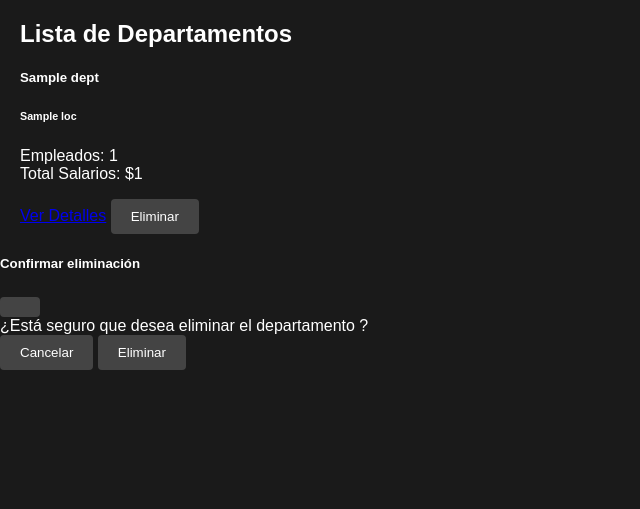
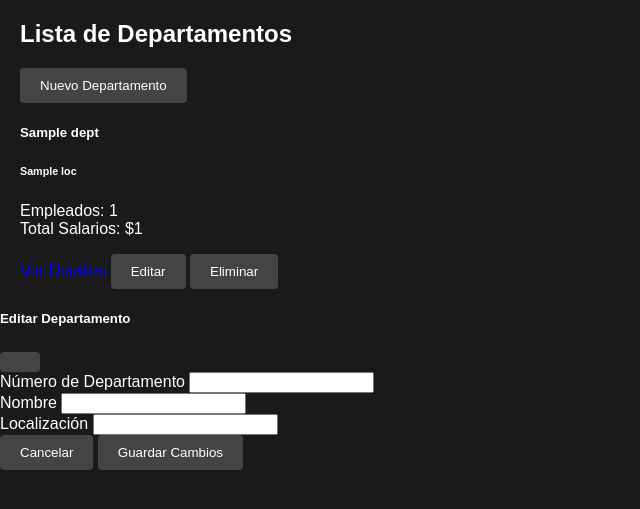
Before and after one commit to ionelectro/proyectoDjangoHospital, a Django app: template templates/aplicacion/lista_departamentos.html in a window 1280 px wide. Shown: the part 48-557 px from the top of the page, without its empty margins (0-640 px from the left). Run offline with Django 5.2, Linux system fonts and the light colour scheme; the template is opened without the code that fills it: most values are stand-ins (such as "Sample title", 1, 10 or a date in 2020).

Commit message:
crud django final veiernes

```diff
--- a/templates/aplicacion/lista_departamentos.html
+++ b/templates/aplicacion/lista_departamentos.html
@@ -5,7 +5,13 @@
     {% csrf_token %}
 
     <div class="container mt-4">
+        <div class="d-flex justify-content-between align-items-center mb-4">
             <h2>Lista de Departamentos</h2>
+            <button type="button" class="btn btn-success" data-bs-toggle="modal" data-bs-target="#insertModal">
+                Nuevo Departamento
+            </button>
+        </div>
+
         <div class="row">
             {% for dept in departamentos %}
             <div class="col-md-4 mb-4">
@@ -19,6 +25,7 @@
                         </p>
                         <div class="d-flex gap-2">
                             <a href="{% url 'detalle_departamento' dept.DEPT_NO %}" class="btn btn-primary">Ver Detalles</a>
+                            <button class="btn btn-warning" onclick="editDepartment({{ dept.DEPT_NO }}, '{{ dept.DNOMBRE }}', '{{ dept.LOC }}')" data-bs-toggle="modal" data-bs-target="#editModal">Editar</button>
                             <button onclick="confirmDelete({{ dept.DEPT_NO }}, '{{ dept.DNOMBRE }}')" class="btn btn-danger">Eliminar</button>
                         </div>
                     </div>
@@ -28,45 +35,47 @@
         </div>
     </div>
 
-    <!-- Delete Confirmation Modal -->
-    <div class="modal fade" id="deleteModal" tabindex="-1">
+    <!-- Edit Department Modal -->
+    <div class="modal fade" id="editModal" tabindex="-1">
         <div class="modal-dialog">
             <div class="modal-content bg-dark text-white">
                 <div class="modal-header">
-                    <h5 class="modal-title">Confirmar eliminación</h5>
+                    <h5 class="modal-title">Editar Departamento</h5>
                     <button type="button" class="btn-close btn-close-white" data-bs-dismiss="modal"></button>
                 </div>
+                <form id="editForm" method="POST">
+                    {% csrf_token %}
                     <div class="modal-body">
-                    ¿Está seguro que desea eliminar el departamento <span id="deptName"></span>?
+                        <div class="mb-3">
+                            <label for="edit_dept_no" class="form-label">Número de Departamento</label>
+                            <input type="number" class="form-control" id="edit_dept_no" readonly>
+                        </div>
+                        <div class="mb-3">
+                            <label for="edit_dnombre" class="form-label">Nombre</label>
+                            <input type="text" class="form-control" id="edit_dnombre" name="dnombre" required>
+                        </div>
+                        <div class="mb-3">
+                            <label for="edit_loc" class="form-label">Localización</label>
+                            <input type="text" class="form-control" id="edit_loc" name="loc" required>
+                        </div>
                     </div>
                     <div class="modal-footer">
                         <button type="button" class="btn btn-secondary" data-bs-dismiss="modal">Cancelar</button>
-                    <form id="deleteForm" method="POST" style="display: inline;">
-                        {% csrf_token %}
-                        <button type="submit" class="btn btn-danger">Eliminar</button>
+                        <button type="submit" class="btn btn-primary">Guardar Cambios</button>
+                    </div>
                 </form>
             </div>
         </div>
     </div>
-    </div>
+
+    <!-- Existing modals and delete script -->
 
     <script>
-        function confirmDelete(deptNo, deptName) {
-            if (confirm(`¿Está seguro que desea eliminar el departamento ${deptName}?`)) {
-                const form = document.createElement('form');
-                form.method = 'POST';
-                form.action = `/eliminar-departamento/${deptNo}/`;
-
-                const csrfToken = document.querySelector('[name=csrfmiddlewaretoken]').value;
-                const csrfInput = document.createElement('input');
-                csrfInput.type = 'hidden';
-                csrfInput.name = 'csrfmiddlewaretoken';
-                csrfInput.value = csrfToken;
-
-                form.appendChild(csrfInput);
-                document.body.appendChild(form);
-                form.submit();
-            }
+        function editDepartment(deptNo, deptName, deptLoc) {
+            document.getElementById('edit_dept_no').value = deptNo;
+            document.getElementById('edit_dnombre').value = deptName;
+            document.getElementById('edit_loc').value = deptLoc;
+            document.getElementById('editForm').action = `/editar-departamento/${deptNo}/`;
         }
     </script>
 {% endblock %}
```
Lines whose indentation alone changed are shown as unchanged.
